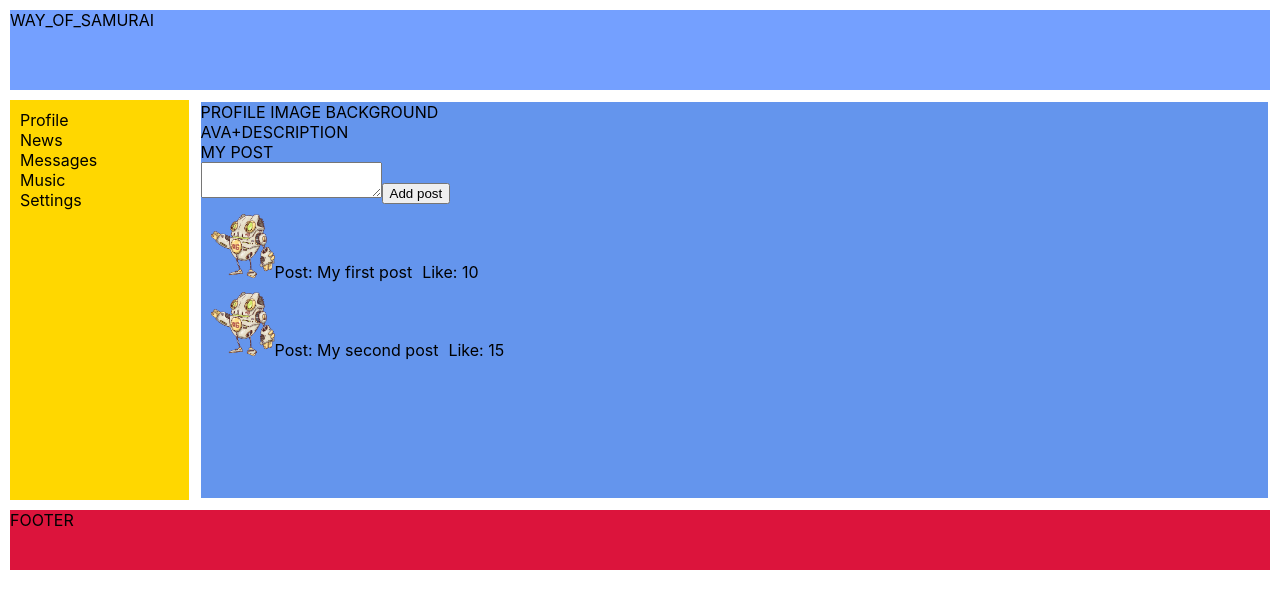
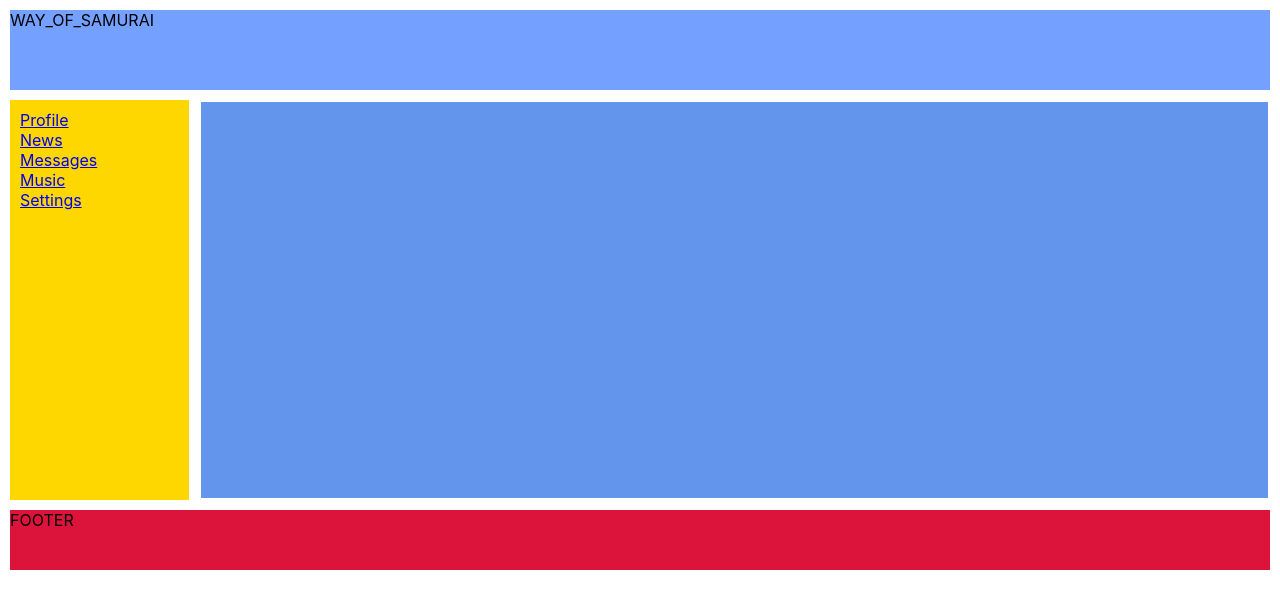
Before and after one commit to gurskygursky/way-of-samurai, a React (Create React App) app: page / in a window 1280 px wide. Shown: the top 608 px of the page. Built offline with nearby package versions, Linux system fonts and the light colour scheme.

Commit message:
install react router dom, use route and link

```diff
--- a/package.json
+++ b/package.json
@@ -10,8 +10,10 @@
     "@types/node": "^16.7.13",
     "@types/react": "^18.0.0",
     "@types/react-dom": "^18.0.0",
+    "@types/react-router-dom": "^5.3.3",
     "react": "^18.2.0",
     "react-dom": "^18.2.0",
+    "react-router-dom": "^6.3.0",
     "react-scripts": "5.0.1",
     "typescript": "^4.4.2",
     "web-vitals": "^2.1.0"
--- a/src/App.tsx
+++ b/src/App.tsx
@@ -5,6 +5,7 @@ import {Navbar} from './components/navbar/Navbar';
 import {Footer} from './components/footer/Footer';
 import {Profile} from './components/profile/Profile';
 import {Messages} from './components/messages/Messages';
+import {Route, Routes} from 'react-router-dom';
 
 
 export function App() {
@@ -14,8 +15,10 @@ export function App() {
             <Navbar/>
             <Footer/>
             <div className={"app-wrapper-content"}>
-                <Profile/>
-                {/*<Messages/>*/}
+                <Routes>
+                <Route path="/profile" element={<Profile />}/>
+                    <Route path={'/messages'} element={<Messages/>}/>
+                </Routes>
             </div>
         </div>
     );
--- a/src/components/navbar/Navbar.tsx
+++ b/src/components/navbar/Navbar.tsx
@@ -1,24 +1,30 @@
 import React from 'react';
+import {Link} from 'react-router-dom';
 
 export const Navbar = () => {
     return (
         <div className={'nav'}>
             <div style={{padding: '10px 0 0 10px'}}>
                 <div>
-                    <a>Profile</a>
+                    <Link to={'/profile'}>Profile</Link>
+                    {/*<a href={'/profile'}>Profile</a>*/}
                 </div>
                 <div>
-                    <a>News</a>
+                    {/*<a href={'/news'}>News</a>*/}
+                    <Link to={'/news'}>News</Link>
                 </div>
 
                 <div>
-                    <a>Messages</a>
+                    <Link to={'/messages'}>Messages</Link>
+                    {/*<a href={'/messages'}>Messages</a>*/}
                 </div>
                 <div>
-                    <a>Music</a>
+                    {/*<a href={'/music'}>Music</a>*/}
+                    <Link to={'/music'}>Music</Link>
                 </div>
                 <div>
-                    <a>Settings</a>
+                    <Link to={'/settings'}>Settings</Link>
+                    {/*<a href={'/settings'}>Settings</a>*/}
                 </div>
             </div>
         </div>
--- a/src/index.tsx
+++ b/src/index.tsx
@@ -3,14 +3,17 @@ import ReactDOM from 'react-dom/client';
 import './index.css';
 import {App} from './App';
 import reportWebVitals from './reportWebVitals';
+import {BrowserRouter} from 'react-router-dom';
 
 const root = ReactDOM.createRoot(
-  document.getElementById('root') as HTMLElement
+    document.getElementById('root') as HTMLElement
 );
 root.render(
-  // <React.StrictMode>
-    <App />
-  // </React.StrictMode>
+    // <React.StrictMode>
+    <BrowserRouter>
+            <App/>
+    </BrowserRouter>
+    // </React.StrictMode>
 );
 
 // If you want to start measuring performance in your app, pass a function
```
Also changed, not shown: 1 other file (tests, documents, lock files or other folders).
